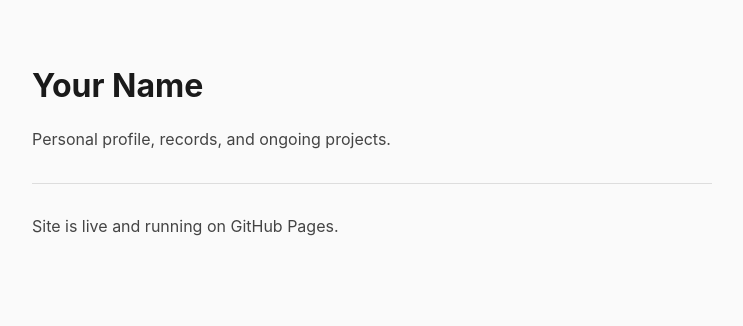
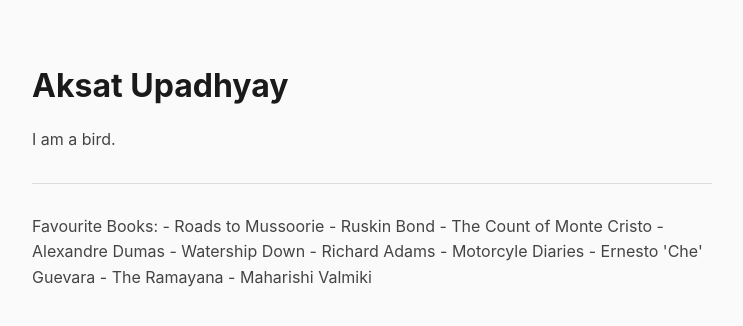
Before and after one commit to aksataksat/aksataksat.github.io, a plain HTML site: page index.html in a window 1280 px wide. Shown: the whole page, without its empty margins (268-1011 px from the left). Drawn offline with Linux system fonts and the light colour scheme.

Commit message:
Update index.html

```diff
--- a/index.html
+++ b/index.html
@@ -20,9 +20,15 @@
     </style>
 </head>
 <body>
-    <h1>Your Name</h1>
-    <p>Personal profile, records, and ongoing projects.</p>
+    <h1>Aksat Upadhyay</h1>
+    <p>I am a bird.</p>
     <hr>
-    <p>Site is live and running on GitHub Pages.</p>
+    <p>Favourite Books:
+    - Roads to Mussoorie - Ruskin Bond
+    - The Count of Monte Cristo - Alexandre Dumas
+    - Watership Down - Richard Adams
+    - Motorcyle Diaries - Ernesto 'Che' Guevara
+    - The Ramayana - Maharishi Valmiki
+    </p>
 </body>
 </html>
```
